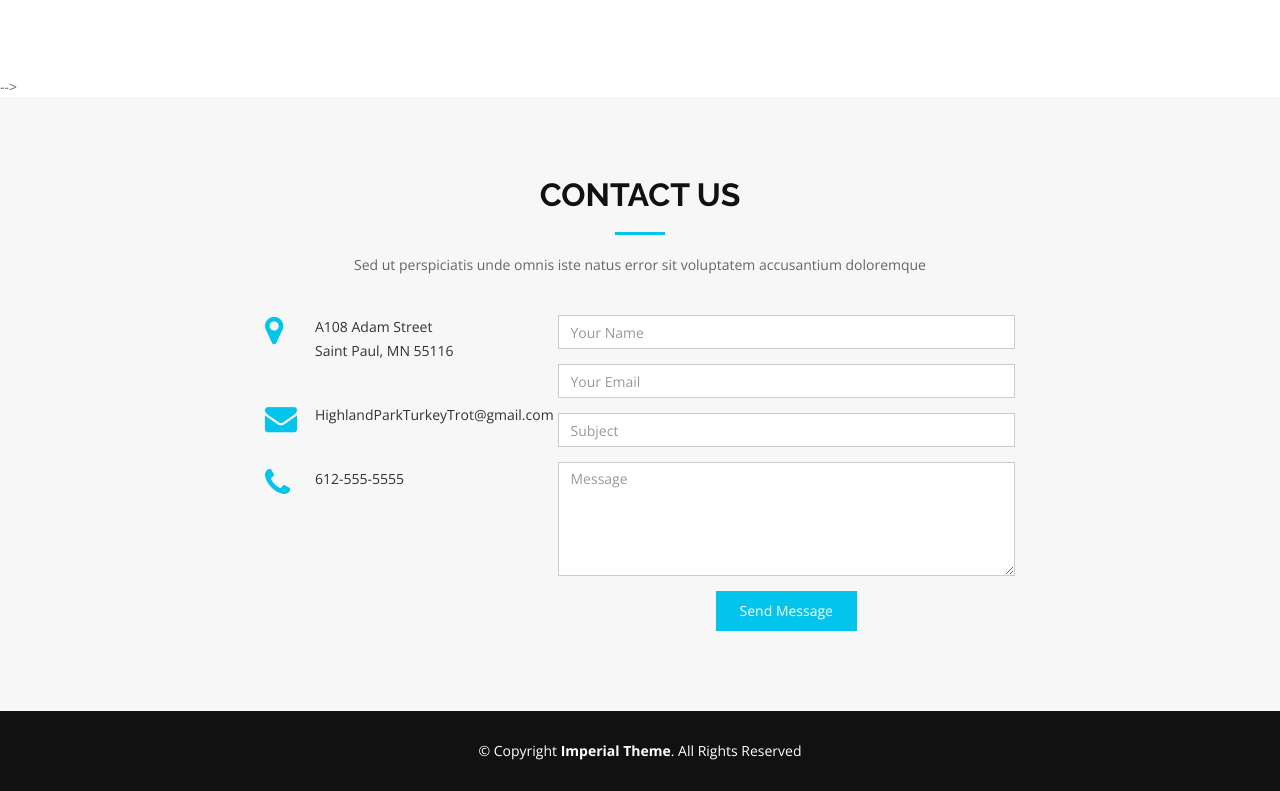
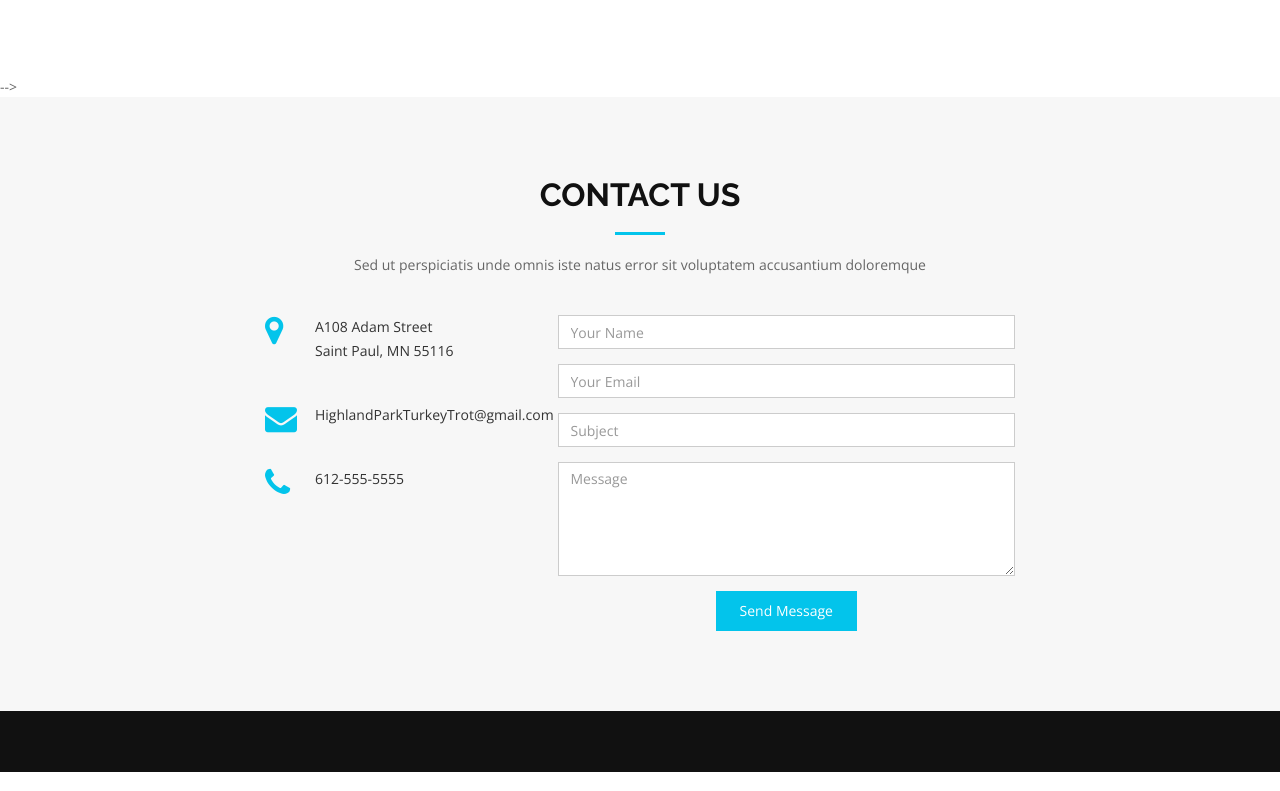
Before and after one commit to philG0417/philG0417.github.io, a website: page raceday.html in a window 1280 px wide. Shown: the part 2834-3625 px from the top of the page. Drawn offline with nearby package versions, Linux system fonts and the light colour scheme.

Commit message:
Update raceday.html

```diff
--- a/raceday.html
+++ b/raceday.html
@@ -453,9 +453,7 @@ Must be over 18 or with an adult.  Requires enthusiastic volunteers to cheer on
         <div class="container">
             <div class="row">
                 <div class="col-md-12">
-                    <div class="copyright">
-                        &copy; Copyright <strong>Imperial Theme</strong>. All Rights Reserved
-                    </div>
+
 
                 </div>
             </div>
```
